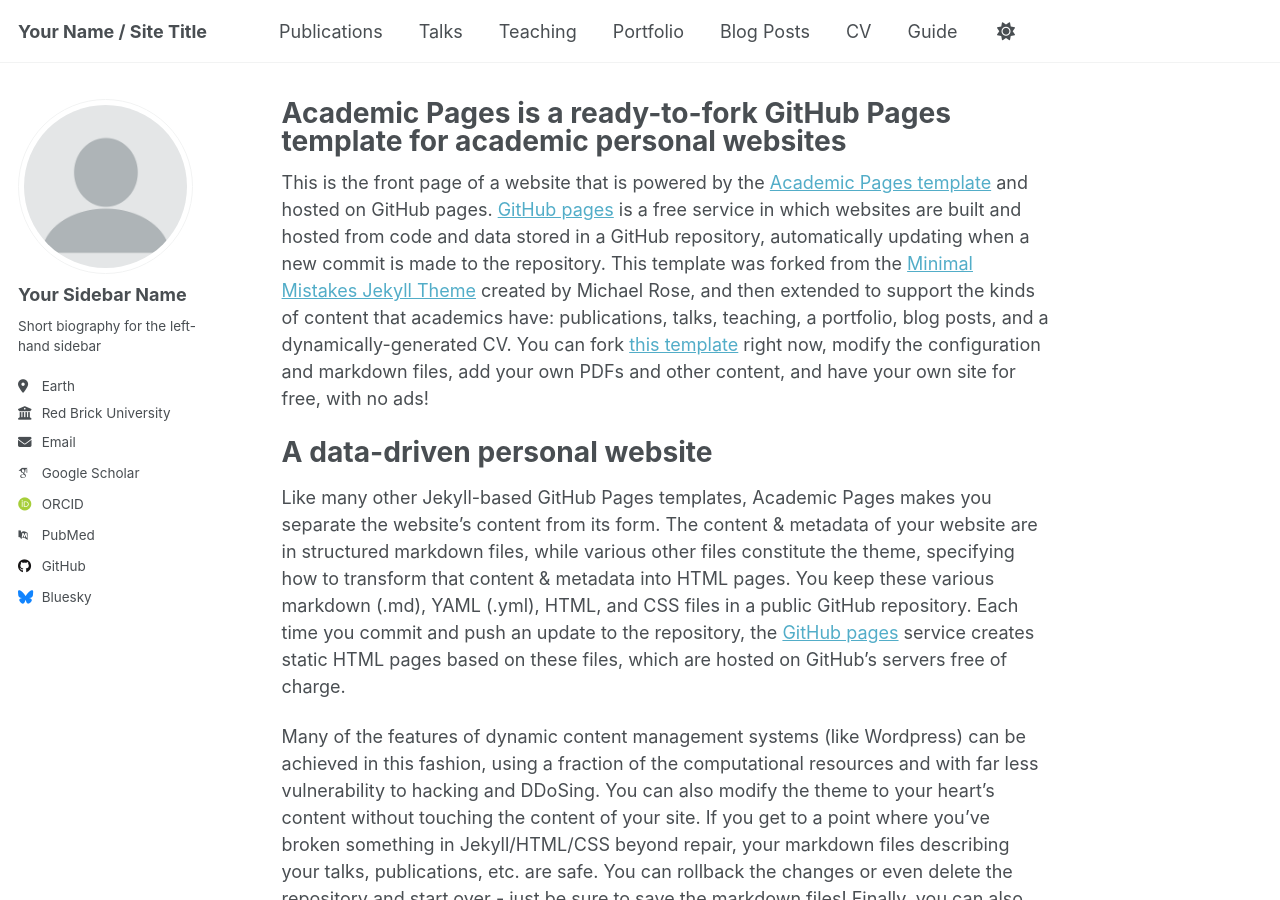
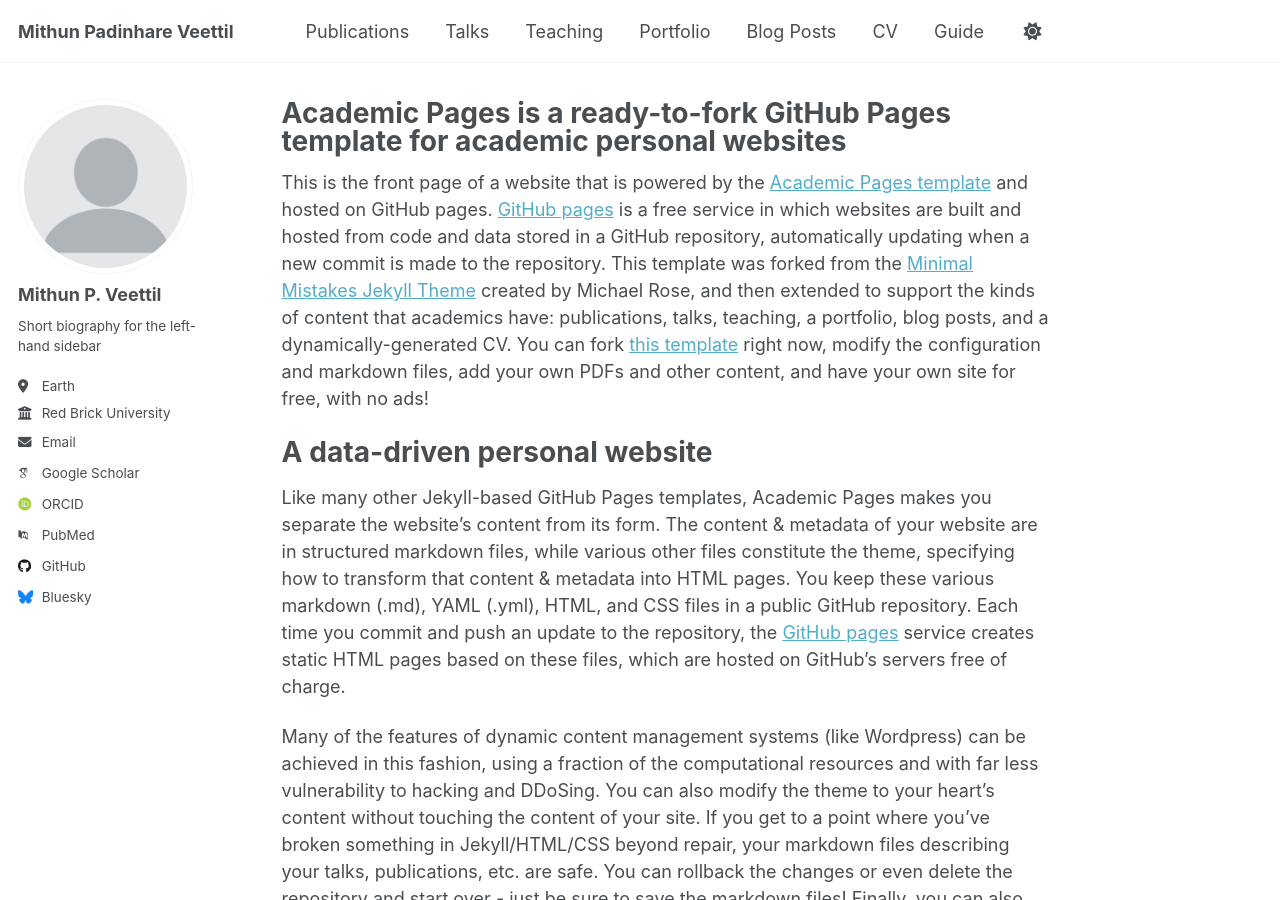
Before and after one commit to mithunpvmit/mithunpvmit.github.io, a Jekyll site: the page built from _pages/about.md, in a window 1280 px wide and 900 px high. Built offline with Jekyll 4.4.1, drawn with Linux system fonts in a browser that asks for light colours; some web fonts are replaced; some of the changed lines change nothing that is shown.

Commit message:
Update _config.yml

```diff
--- a/_config.yml
+++ b/_config.yml
@@ -1,15 +1,7 @@
-# Welcome to Jekyll!
-#
-# This config file is meant for settings that affect your entire site, values
-# which you are expected to set up once and rarely need to edit after that.
-# For technical reasons, this file is *NOT* reloaded automatically when you use
-# `jekyll serve -l -H localhost`. If you change this file, please restart the
-# server process.
-
 # Basic Site Settings
 locale                   : "en-US"
 site_theme               : "default"
-title                    : "Your Name / Site Title"
+title                    : "Mithun Padinhare Veettil"
 title_separator          : "-"
 name                     : &name "Your Name"
 description              : &description "personal description"
@@ -23,8 +15,7 @@
 author:
   # Biographic information
   avatar           : "profile.png"
-  name             : "Your Sidebar Name"
-  pronouns         : # example: "she/her"
+  name             : "Mithun P. Veettil"
   bio              : "Short biography for the left-hand sidebar"
   location         : "Earth"
   employer         : "Red Brick University"
@@ -130,20 +121,6 @@
 yandex_site_verification :
 
 
-# Social Sharing
-twitter:
-  username               : &twitter
-facebook:
-  username               :
-  app_id                 :
-  publisher              :
-og_image                 :  # Open Graph/Twitter default site image
-# For specifying social profiles
-# - https://developers.google.com/structured-data/customize/social-profiles
-social:
-  type                   : # Person or Organization (defaults to Person)
-  name                   : # If the user or organization name differs from the site's name
-  links: # An array of links to social media profiles
 
 
 # Analytics
```
